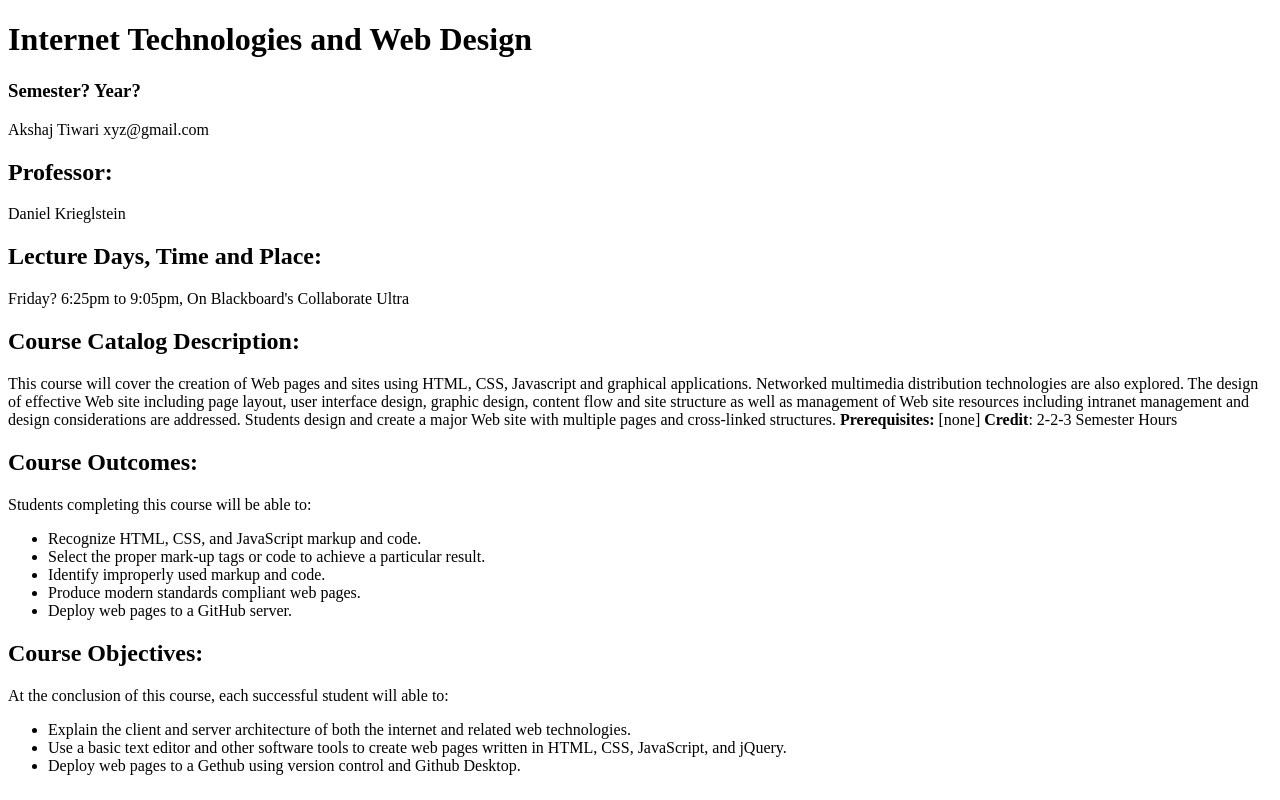
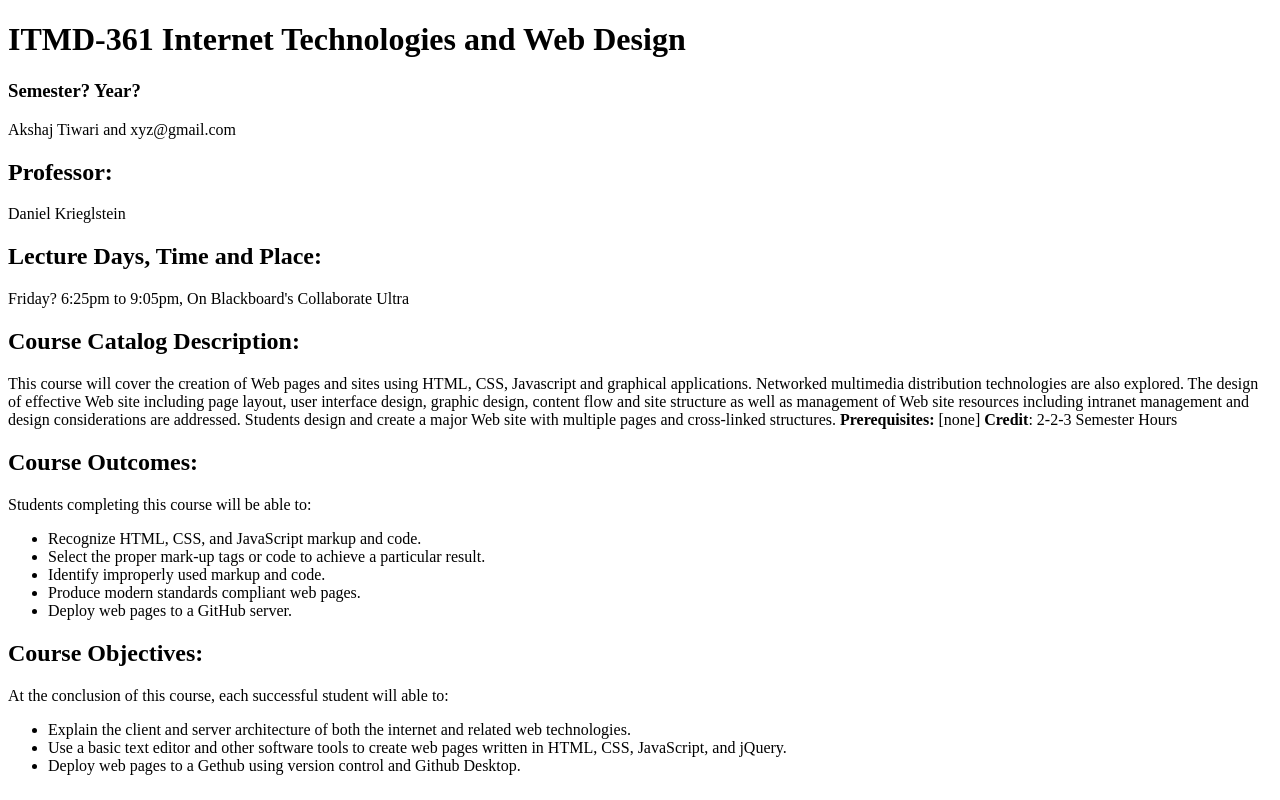
Before and after one commit to akshajtiwari/-webdev_lab1, a plain HTML site: page index.html in a window 1280 px wide. Drawn offline with Linux system fonts and the light colour scheme.

Commit message:
making changes and adding screenshots

```diff
--- a/index.html
+++ b/index.html
@@ -1,22 +1,21 @@
 <!DOCTYPE html>
-<html lang="en-US">
+<html lang="en">
 <head>
- <meta charset="UTF-8">
- <meta name="viewport" content="width=device-width, initial-scale=1">
-<title>Internet Technologies and Web Design</title>
+  <meta charset="utf-8">
+  <title>ITMD-361 Internet Technologies and Web Design</title>
 </head>
 <body>
-<h1>Internet Technologies and Web Design</h1>
+  <h1>ITMD-361 Internet Technologies and Web Design</h1>
   <h3>Semester? Year?</h3>
-<p>Akshaj Tiwari xyz@gmail.com</p>
+  <p>Akshaj Tiwari and xyz@gmail.com</p>
   <h2>Professor:</h2>
   <p>Daniel Krieglstein</p>
   <h2>Lecture Days, Time and Place:</h2>
-Friday? 6:25pm to 9:05pm, On Blackboard's Collaborate Ultra
+  <p>Friday? 6:25pm to 9:05pm, On Blackboard's Collaborate Ultra</p>
   <h2>Course Catalog Description:</h2>
   <p>This course will cover the creation of Web pages and sites using HTML, CSS, Javascript and graphical applications. Networked multimedia distribution technologies are also explored. The design of effective Web site including page layout, user interface design, graphic design, content flow and site structure as well as management of Web site resources including intranet management and design considerations are addressed. Students design and create a major Web site with multiple pages and cross-linked structures. <strong>Prerequisites:</strong> [none] <strong>Credit</strong>: 2-2-3 Semester Hours</p>
   <h2>Course Outcomes:</h2>
-Students completing this course will be able to:
+  <p>Students completing this course will be able to:</p>
   <ul>
     <li>Recognize HTML, CSS, and JavaScript markup and code.</li>
     <li>Select the proper mark-up tags or code to achieve a particular result.</li>
@@ -25,7 +24,7 @@ Students completing this course will be able to:
     <li>Deploy web pages to a GitHub server.</li>
   </ul>
   <h2>Course Objectives:</h2>
-At the conclusion of this course, each successful student will able to:
+  <p>At the conclusion of this course, each successful student will able to:</p>
   <ul>
     <li>Explain the client and server architecture of both the internet and related web technologies.</li>
     <li>Use a basic text editor and other software tools to create web pages written in HTML, CSS, JavaScript, and jQuery.</li>
```
Also changed, not shown: Screenshot (468).png (added), Screenshot 2025-02-14 164540.png (added). Lines whose indentation alone changed are shown as unchanged.
